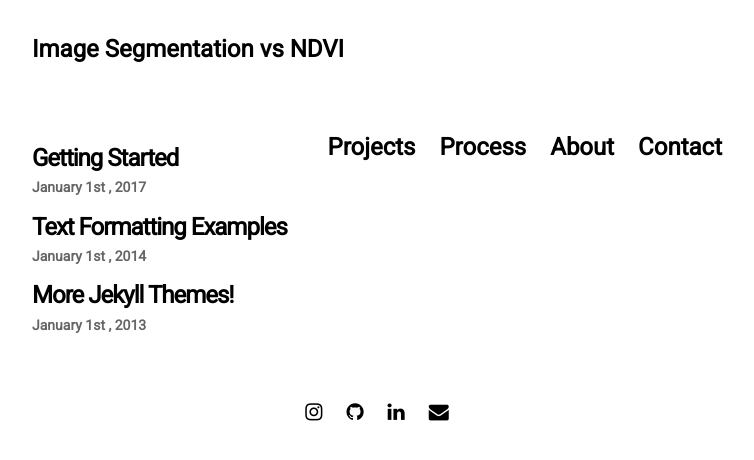
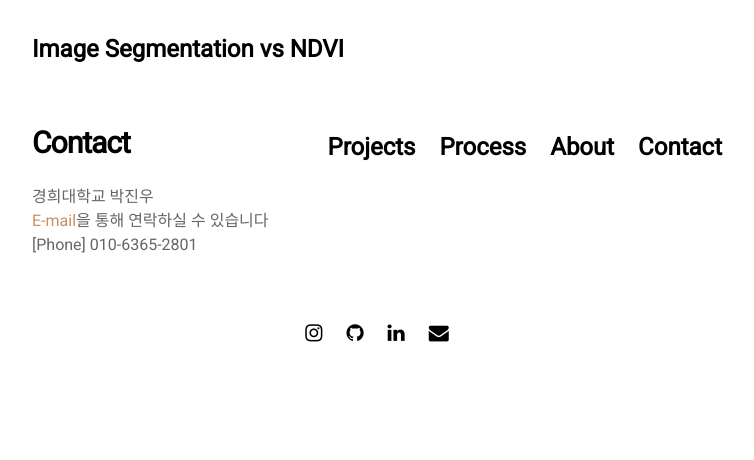
Before and after one commit to jinuew/webinfo, a Jekyll site: the page built from pages/process.md, in a window 1280 px wide. Shown: the top 460 px of the page, without its empty margins (263-1017 px from the left). Built offline with Jekyll 4.4.1, drawn with Linux system fonts in a browser that asks for light colours; nearby versions of some CDN libraries.

Commit message:
Update process.md

```diff
--- a/pages/process.md
+++ b/pages/process.md
@@ -1,7 +1,10 @@
 ---
-layout: blog
-title: Blog
-permalink: /blog
+layout: page
+title: Contact
+permalink: /contact
 ---
-# 제작 과정
-1. GEE를 활용한 NDVI지수 산출<br>
+
+# Contact
+경희대학교 박진우<br>
+[E-mail](mailto:p_jinwoo98@naver.com)을 통해 연락하실 수 있습니다<br>
+[Phone] 010-6365-2801
```
